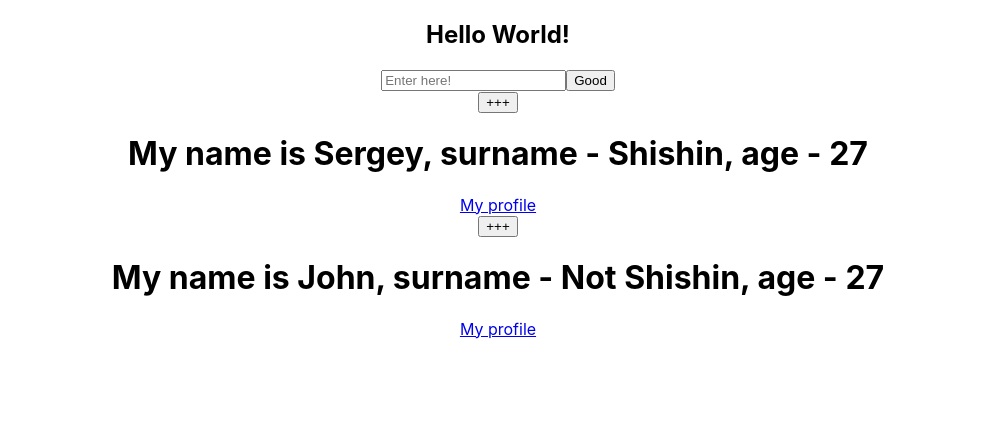
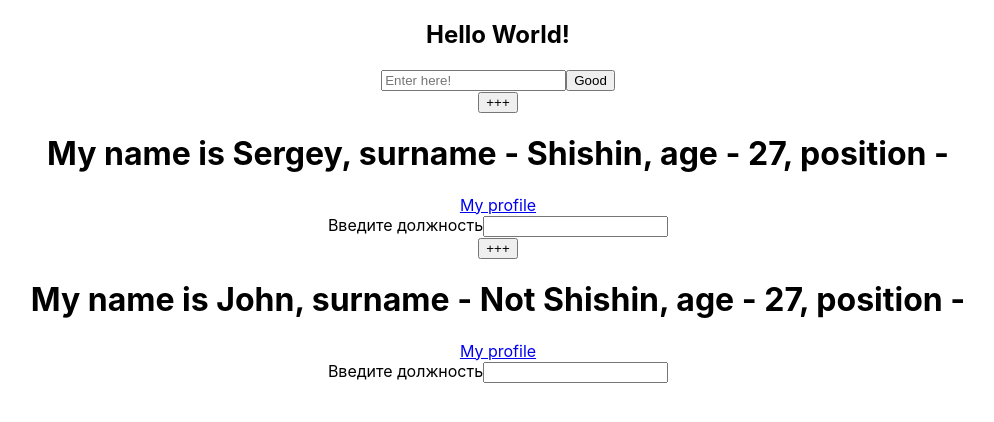
Before and after one commit to Sshishin/base-react, a React (Create React App) app in the folder my-app/: page / in a window 1280 px wide. Shown: the top 422 px of the page, without its empty margins (142-1136 px from the left). Built offline with nearby package versions, Linux system fonts and the light colour scheme.

Commit message:
feat(state): add event listener

```diff
--- a/my-app/src/App.js
+++ b/my-app/src/App.js
@@ -52,7 +52,8 @@ class WhoAmI extends React.Component {      //Использование кла
        super(props)
        this.state = {   //Как раз таки объект состояния
             years: 27,
-            text: '+++'
+            text: '+++',
+            position: ''
        }
     }
 
@@ -77,13 +78,24 @@ class WhoAmI extends React.Component {      //Использование кла
         }))
     }
 
+    commitInputChanges = (e) => {
+        this.setState({
+            position: e.target.value
+        })
+    }
+
     render() {
         const {name, surname, link} = this.props    //Вытаскиваем деструктуризированные элементы из объекта пропс
+        const {position, years, text} = this.state
         return (
             <div>
-                <button onClick={this.nextYear}>{this.state.text}</button>
-              <h1> My name is {name}, surname - {surname}, age - {this.state.years} </h1>
+                <button onClick={this.nextYear}>{text}</button>
+              <h1> My name is {name}, surname - {surname}, age - {years}, position - {position} </h1>
                 <a href={link}>My profile</a>
+                <form>
+                  <span>Введите должность</span>
+                  <input type="text" onChange={this.commitInputChanges}/>
+                </form>
             </div>
           )
     }
```
